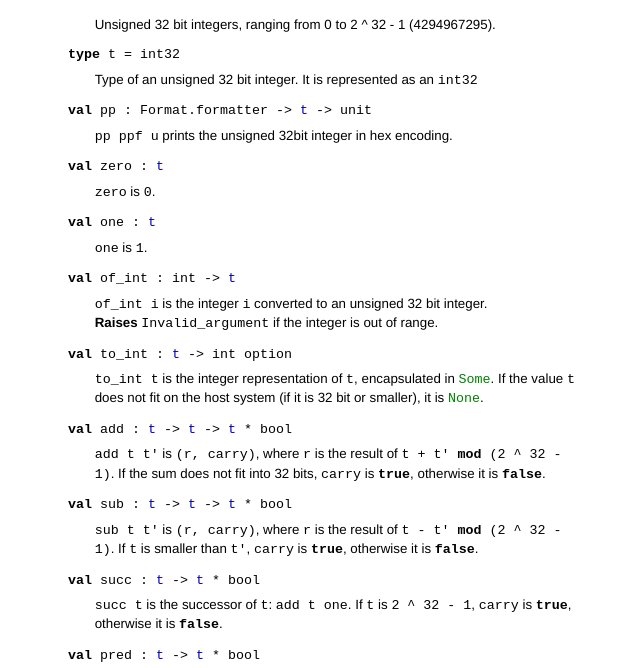
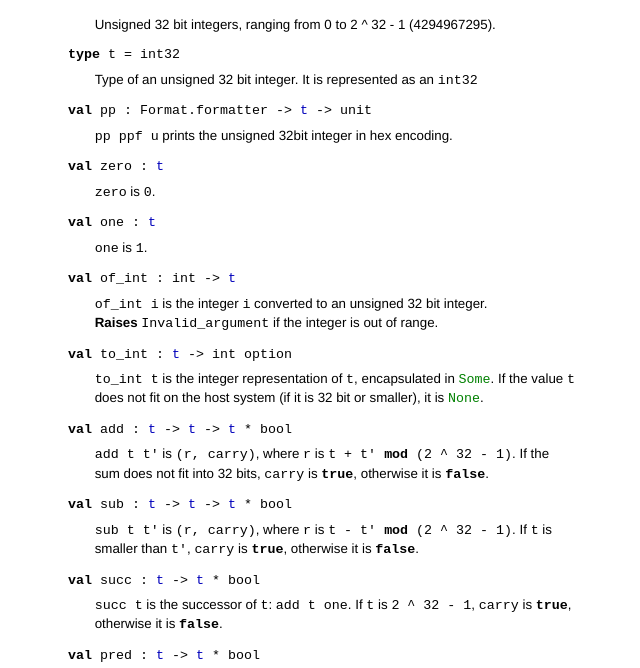
Before and after one commit to hannesm/usane, a plain HTML site: page doc/Usane.Uint32.html in a window 1280 px wide. Shown: the part 131-799 px from the top of the page, without its empty margins (60-700 px from the left). Drawn offline with Linux system fonts and the light colour scheme.

Commit message:
Update usane doc to fc8b9b0.

```diff
--- a/doc/Usane.Uint32.html
+++ b/doc/Usane.Uint32.html
@@ -50,15 +50,14 @@ Type of an unsigned 32 bit integer.  It is represented as an <code class="code">
 </div>
 
 <pre><span id="VALadd"><span class="keyword">val</span> add</span> : <code class="type"><a href="Usane.Uint32.html#TYPEt">t</a> -> <a href="Usane.Uint32.html#TYPEt">t</a> -> <a href="Usane.Uint32.html#TYPEt">t</a> * bool</code></pre><div class="info ">
-<code class="code">add t t'</code> is <code class="code">(r, carry)</code>, where <code class="code">r</code> is the result of <code class="code">t + t' <span class="keyword">mod</span> (2 ^ 32
-      - 1)</code>.  If the sum does not fit into 32 bits, <code class="code">carry</code> is <code class="code"><span class="keyword">true</span></code>, otherwise
-      it is <code class="code"><span class="keyword">false</span></code>.<br>
+<code class="code">add t t'</code> is <code class="code">(r, carry)</code>, where <code class="code">r</code> is <code class="code">t + t' <span class="keyword">mod</span> (2 ^ 32 - 1)</code>.  If
+      the sum does not fit into 32 bits, <code class="code">carry</code> is <code class="code"><span class="keyword">true</span></code>, otherwise it is
+      <code class="code"><span class="keyword">false</span></code>.<br>
 </div>
 
 <pre><span id="VALsub"><span class="keyword">val</span> sub</span> : <code class="type"><a href="Usane.Uint32.html#TYPEt">t</a> -> <a href="Usane.Uint32.html#TYPEt">t</a> -> <a href="Usane.Uint32.html#TYPEt">t</a> * bool</code></pre><div class="info ">
-<code class="code">sub t t'</code> is <code class="code">(r, carry)</code>, where <code class="code">r</code> is the result of <code class="code">t - t' <span class="keyword">mod</span> (2 ^ 32
-      - 1)</code>.  If <code class="code">t</code> is smaller than <code class="code">t'</code>, <code class="code">carry</code> is <code class="code"><span class="keyword">true</span></code>, otherwise it is
-      <code class="code"><span class="keyword">false</span></code>.<br>
+<code class="code">sub t t'</code> is <code class="code">(r, carry)</code>, where <code class="code">r</code> is <code class="code">t - t' <span class="keyword">mod</span> (2 ^ 32 - 1)</code>.  If
+      <code class="code">t</code> is smaller than <code class="code">t'</code>, <code class="code">carry</code> is <code class="code"><span class="keyword">true</span></code>, otherwise it is <code class="code"><span class="keyword">false</span></code>.<br>
 </div>
 
 <pre><span id="VALsucc"><span class="keyword">val</span> succ</span> : <code class="type"><a href="Usane.Uint32.html#TYPEt">t</a> -> <a href="Usane.Uint32.html#TYPEt">t</a> * bool</code></pre><div class="info ">
```
Also changed, not shown: doc/Usane.html (+1 -1 lines), doc/index_values.html (+2 -4 lines), 1 other file.
